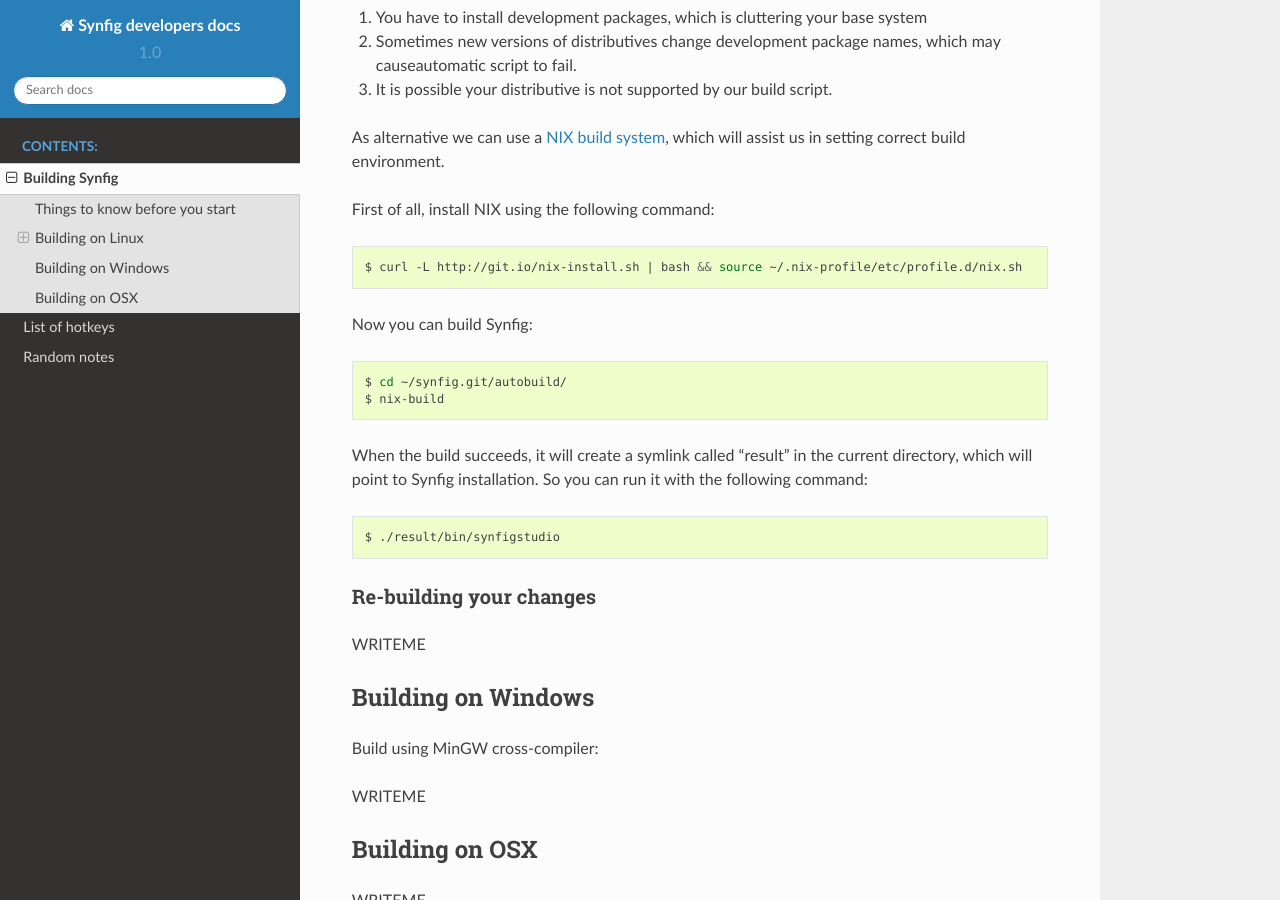
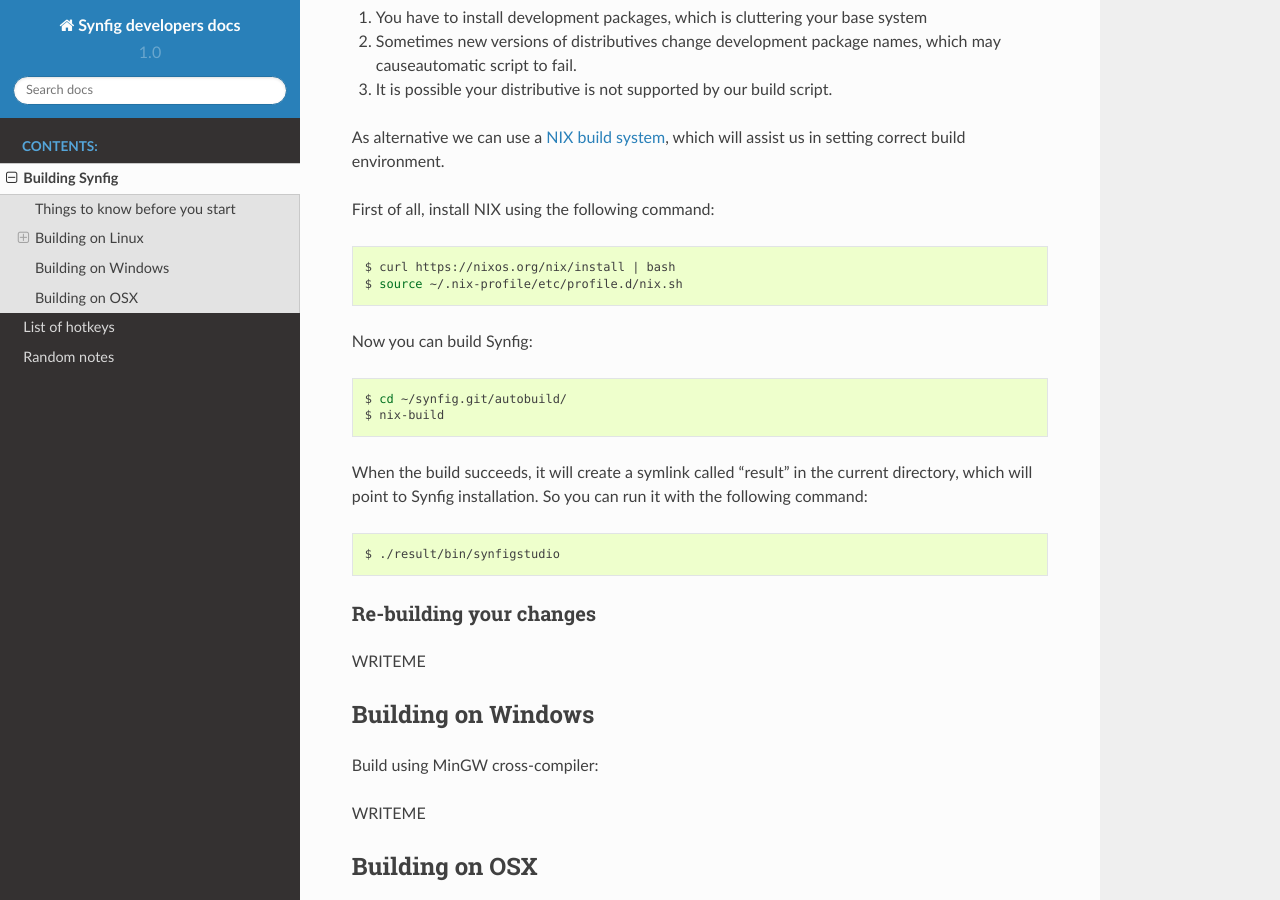
Before and after one commit to synfig/synfig-docs-dev, a Sphinx documentation site: the page built from docs/common/building.rst, in a window 1280 px wide and 900 px high, scrolled down 1089 px. Built offline with Sphinx 7.4.7 and the Read the Docs theme 2.0.0, drawn with Linux system fonts in a browser that asks for light colours; some of the changed lines change nothing that is shown.

Commit message:
Update instructions for NIX installation

```diff
--- a/docs/common/building.rst
+++ b/docs/common/building.rst
@@ -57,7 +57,8 @@
 
 .. code:: bash
 
-    $ curl -L http://git.io/nix-install.sh | bash && source ~/.nix-profile/etc/profile.d/nix.sh
+    $ curl https://nixos.org/nix/install | bash
+    $ source ~/.nix-profile/etc/profile.d/nix.sh
 
 Now you can build Synfig:
 
```
